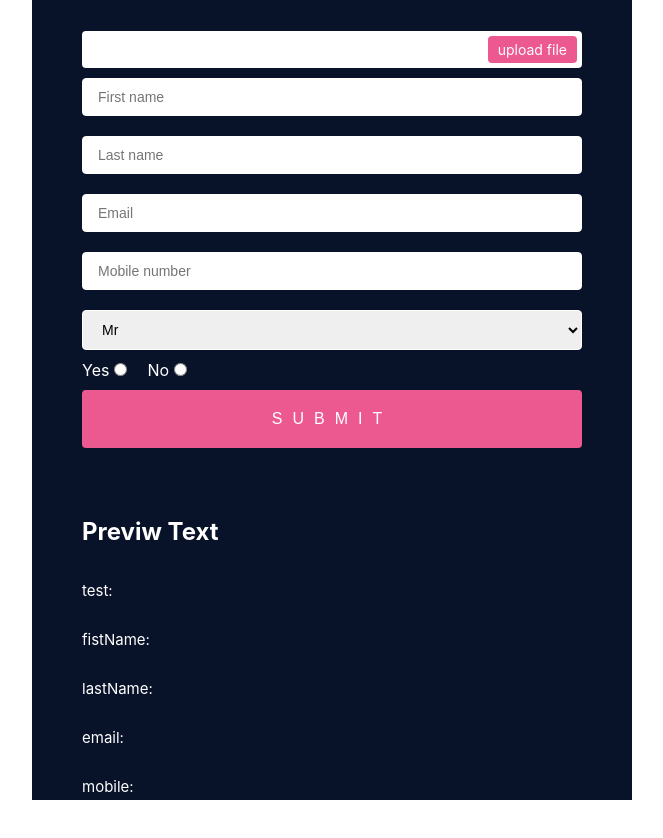
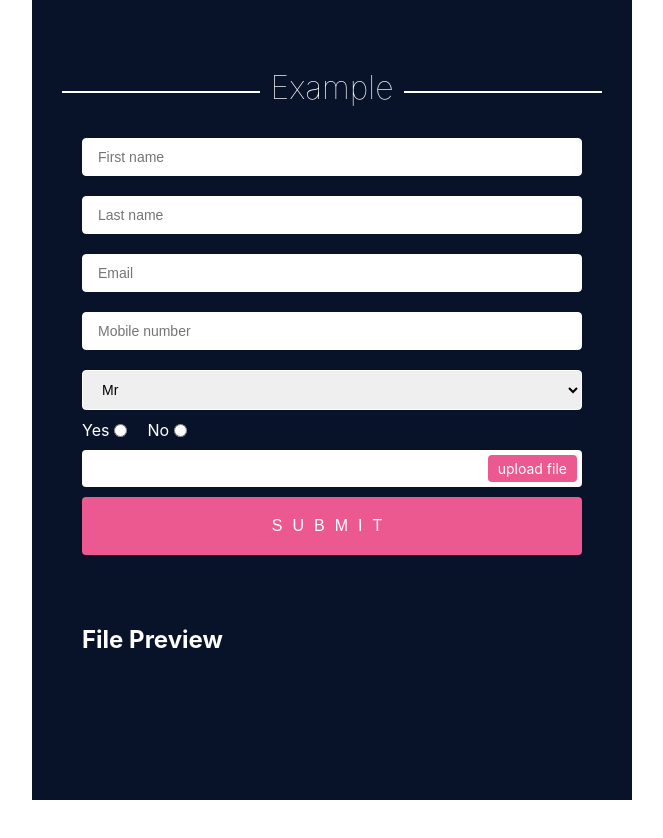
Before and after one commit to frontStudySession/jade, a React app: page / in a window 1280 px wide. Shown: the top 838 px of the page, without its empty margins (308-971 px from the left). After the commit the page ends 800 px from the top, so only its background shows below. Built offline with nearby package versions, Linux system fonts and the light colour scheme.

Commit message:
add .txt file preview

```diff
--- a/src/components/Form.tsx
+++ b/src/components/Form.tsx
@@ -3,6 +3,7 @@ import styled from 'styled-components';
 import { zodResolver } from '@hookform/resolvers/zod';
 import { z } from 'zod';
 import { Preview } from './Preview';
+import React, { useState } from 'react';
 
 export type Inputs = {
   file: string;
@@ -167,6 +168,7 @@ const schema = z.object({
 });
 
 export const FormComponent = () => {
+  const [fileData, setFileData] = useState('');
   const {
     register,
     handleSubmit,
@@ -186,6 +188,19 @@ export const FormComponent = () => {
 
   const radioRegister = register('developer', { required: true });
 
+  const fileHandler = (event: React.ChangeEvent<HTMLInputElement>) => {
+    const file = event.target.files?.[0];
+    if (file && file.type === 'text/plain') {
+      const reader = new FileReader();
+      reader.onloadend = () => {
+        setFileData(reader.result as string);
+      };
+      reader.readAsText(file);
+    } else {
+      setFileData('');
+    }
+  };
+
   return (
     <FormWrap>
       <TitleWrap>
@@ -194,25 +209,6 @@ export const FormComponent = () => {
         <Line />
       </TitleWrap>
       <Form onSubmit={handleSubmit(onSubmit)}>
-        <Controller
-          name="file"
-          control={control}
-          render={({ field }) => (
-            <FileWrap>
-              <span>{field.value}</span>
-              <Label htmlFor="file">upload file</Label>
-              <Input
-                id="file"
-                name="file"
-                type="file"
-                accept=".txt"
-                placeholder="test"
-                value={field.value}
-                onChange={field.onChange}
-              />
-            </FileWrap>
-          )}
-        />
         <Input
           type="text"
           $error={!!errors?.firstName}
@@ -276,12 +272,37 @@ export const FormComponent = () => {
             />
           </label>
         </DeveloperWrap>
+        <Controller
+          name="file"
+          control={control}
+          render={({ field }) => (
+            <FileWrap>
+              <span>{field.value}</span>
+              <Label htmlFor="file">upload file</Label>
+              <Input
+                id="file"
+                name="file"
+                type="file"
+                accept=".txt"
+                placeholder="test"
+                defaultValue={field.value}
+                onChange={(e) => {
+                  field.onChange(e);
+                  fileHandler(e);
+                }}
+              />
+            </FileWrap>
+          )}
+        />
         <Input
           type="submit"
           value="SUBMIT"
         />
       </Form>
-      <Preview control={control} />
+      <Preview
+        title="File Preview"
+        content={fileData}
+      />
     </FormWrap>
   );
 };
--- a/src/components/Preview.tsx
+++ b/src/components/Preview.tsx
@@ -1,5 +1,3 @@
-import { Control, useWatch } from 'react-hook-form';
-import { Inputs } from './Form';
 import styled from 'styled-components';
 
 const PreviewWrap = styled.div`
@@ -15,46 +13,23 @@ const PreviewTitle = styled.h2`
   color: white;
 `;
 
-const PreviewText = styled.p`
+const PreviewText = styled.pre`
   font-size: 15px;
   margin: 0 0 10;
   color: white;
 `;
 
-export const Preview = ({ control }: { control: Control<Inputs> }) => {
-  const testWatch = useWatch({
-    control,
-    name: 'file',
-  });
-
-  const firstNameWatch = useWatch({
-    control,
-    name: 'firstName',
-  });
-
-  const lastNameWatch = useWatch({
-    control,
-    name: 'lastName',
-  });
-
-  const emailWatch = useWatch({
-    control,
-    name: 'email',
-  });
-
-  const mobileWatch = useWatch({
-    control,
-    name: 'mobile',
-  });
-
+export const Preview = ({
+  title,
+  content,
+}: {
+  title: string;
+  content: string;
+}) => {
   return (
     <PreviewWrap>
-      <PreviewTitle>Previw Text</PreviewTitle>
-      <PreviewText>test:{testWatch}</PreviewText>
-      <PreviewText>fistName: {firstNameWatch}</PreviewText>
-      <PreviewText>lastName: {lastNameWatch}</PreviewText>
-      <PreviewText>email: {emailWatch}</PreviewText>
-      <PreviewText>mobile: {mobileWatch}</PreviewText>
+      <PreviewTitle>{title}</PreviewTitle>
+      <PreviewText>{content}</PreviewText>
     </PreviewWrap>
   );
 };
```
